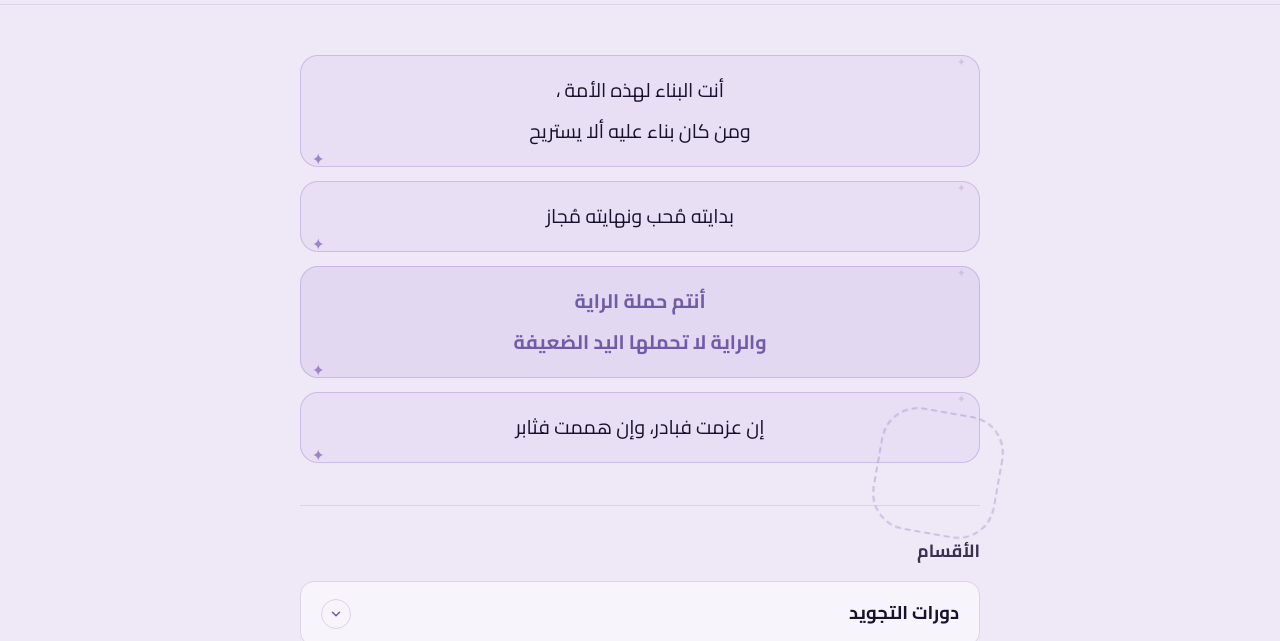
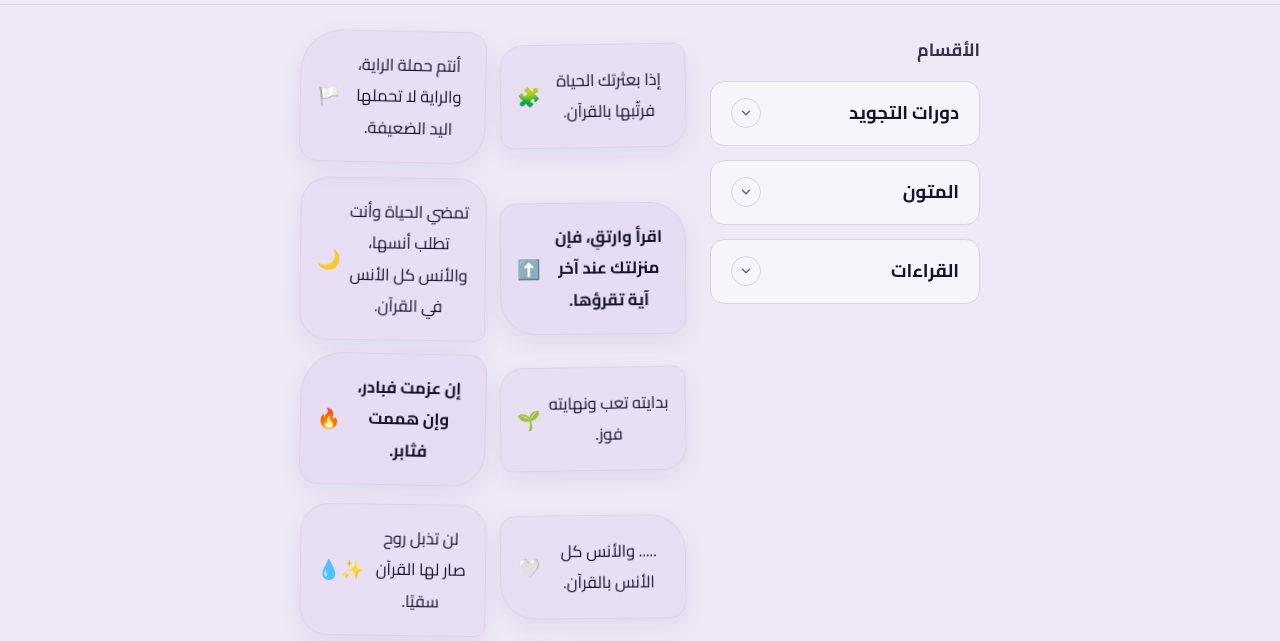
Before and after one commit to alrooh-alameen-academy/alrooh-alameen-academy.github.io, a plain HTML site: page index.html in a window 1280 px wide. Shown: the part 95-736 px from the top of the page. Drawn offline with Linux system fonts and the light colour scheme.

Commit message:
Add files via upload

```diff
--- a/index.html
+++ b/index.html
@@ -193,19 +193,23 @@ button:focus-visible, a:focus-visible {
   * { transition: none !important; }
 }
 
-/* phrase shapes */
-.home{position:relative}
-.home p{position:relative;padding:14px 18px;margin:14px 0;border-radius:18px;background:rgba(200,180,230,.18);border:1px solid rgba(150,120,200,.35);animation:rise .9s ease both}
-.home p:nth-child(2){animation-delay:.2s}.home p:nth-child(3){animation-delay:.4s}.home p:nth-child(4){animation-delay:.6s}
-.home p::before,.home p::after{content:"✦";position:absolute;color:#9b7fc4;font-size:14px;animation:twinkle 2.4s ease-in-out infinite}
-.home p::before{top:-8px;right:12px}.home p::after{bottom:-8px;left:12px;animation-delay:1.2s}
-.home .verse-main{font-weight:700;background:rgba(200,180,230,.3)}
-.home::after{content:"";position:absolute;width:120px;height:120px;border-radius:30%;border:2px dashed rgba(155,127,196,.4);bottom:-30px;right:-20px;animation:spin 18s linear infinite}
-@keyframes rise{from{opacity:0;transform:translateY(12px)}to{opacity:1;transform:none}}
-@keyframes twinkle{0%,100%{opacity:.25;transform:scale(.8)}50%{opacity:1;transform:scale(1.2)}}
-@keyframes drift{from{transform:translate(0,0)}to{transform:translate(30px,20px)}}
-@keyframes spin{to{transform:rotate(360deg)}}
-@media (prefers-reduced-motion:reduce){.home p,.home p::before,.home p::after,.home::before,.home::after{animation:none}}
+/* Floating phrase cards and two-column academy home */
+.home-layout{display:grid;grid-template-columns:minmax(0,1fr) minmax(270px,34%);gap:24px;align-items:start;direction:ltr}
+.home-layout>.home{grid-column:1;direction:rtl;min-width:0}
+.home-layout>nav{grid-column:2;direction:rtl;min-width:0;position:sticky;top:18px}
+.phrase-wall{position:relative;min-height:300px;padding:8px 0 24px}
+.phrase-grid{display:grid;grid-template-columns:repeat(2,minmax(0,1fr));gap:14px;align-items:center}
+.phrase-card{position:relative;display:flex;align-items:center;justify-content:center;min-height:104px;padding:18px 16px;text-align:center;line-height:1.9;font-size:1.03rem;color:var(--text);background:var(--card,rgba(200,180,230,.18));border:1px solid var(--line);box-shadow:0 8px 22px rgba(45,35,75,.07);overflow-wrap:anywhere;animation:floatCard var(--float-time,6s) ease-in-out infinite alternate;animation-delay:var(--float-delay,0s)}
+.phrase-card:nth-child(4n+1){border-radius:24px 12px 24px 12px;transform:rotate(-1deg)}
+.phrase-card:nth-child(4n+2){border-radius:42px 18px 34px 18px;transform:rotate(1.2deg)}
+.phrase-card:nth-child(4n+3){border-radius:16px 36px 16px 36px;transform:rotate(-.6deg)}
+.phrase-card:nth-child(4n){border-radius:28px 28px 10px 28px;transform:rotate(.8deg)}
+.phrase-card:nth-child(3n){font-weight:700;background:var(--accent-soft)}
+.phrase-emoji{display:inline-block;margin-inline-start:8px;font-size:1.15em;white-space:nowrap}
+@keyframes floatCard{from{translate:0 0}to{translate:0 -11px}}
+@media(max-width:760px){.home-layout{grid-template-columns:1fr;gap:18px}.home-layout>nav{grid-column:1;grid-row:1;position:static}.home-layout>.home{grid-column:1;grid-row:2}.phrase-grid{grid-template-columns:repeat(2,minmax(0,1fr));gap:10px}.phrase-card{min-height:92px;padding:13px 10px;font-size:.94rem}.phrase-wall{min-height:0}}
+@media(max-width:420px){.phrase-grid{grid-template-columns:1fr}.phrase-card{min-height:76px}}
+@media(prefers-reduced-motion:reduce){.phrase-card{animation:none!important}}
 
 .topmenu{display:flex;gap:6px;flex-wrap:wrap;justify-content:center;margin-top:10px}
 .topword{font-size:13px;padding:6px 12px;border-radius:999px;background:rgba(200,180,230,.25);border:1px solid rgba(150,120,200,.35);cursor:default}
@@ -213,8 +217,11 @@ button:focus-visible, a:focus-visible {
 .topbtn:active{transform:scale(.97)}
 
 .subpage{display:none}
-.subpage.on{display:block}
-body.paged .home,body.paged nav[aria-label="الأقسام"]{display:none}
+.subpage.on{display:grid;grid-template-columns:minmax(0,1fr) minmax(270px,34%);gap:24px;align-items:start;direction:ltr}
+.subpage .phrase-wall{grid-column:1;direction:rtl;min-width:0}
+.subpage .subcontent{grid-column:2;direction:rtl;min-width:0}
+@media(max-width:760px){.subpage.on{grid-template-columns:1fr;gap:16px}.subpage .phrase-wall{grid-column:1;grid-row:2}.subpage .subcontent{grid-column:1;grid-row:1}}
+body.paged .home-layout{display:none}
 .backbtn{font:inherit;padding:8px 16px;border-radius:999px;border:1px solid rgba(150,120,200,.5);background:transparent;color:inherit;cursor:pointer;margin:14px 0}
 .subpage h2{margin:8px 0 14px}
 .subitem{all:unset;cursor:pointer;display:flex;justify-content:space-between;width:100%;box-sizing:border-box}
@@ -259,12 +266,10 @@ a.qbtn{text-decoration:none;display:inline-block;line-height:1.6}
 </header>
 
 <main class="wrap">
-  <section class="home" aria-label="الرئيسية">
-    <p>أنت البناء لهذه الأمة ،<br>ومن كان بناء عليه ألا يستريح</p>
-    <p>بدايته مُحب ونهايته مُجاز</p>
-    <p class="verse-main">أنتم حملة الراية<br>والراية لا تحملها اليد الضعيفة</p>
-    <p>إن عزمت فبادر، وإن هممت فثابر</p>
-  </section>
+  <div class="home-layout">
+    <section class="home phrase-wall" aria-label="عبارات ملهمة">
+      <div class="phrase-grid" id="homePhrases"></div>
+    </section>
 
   <nav aria-label="الأقسام">
     <h2 class="section">الأقسام</h2>
@@ -316,6 +321,7 @@ a.qbtn{text-decoration:none;display:inline-block;line-height:1.6}
       </div>
     </div>
   </nav>
+  </div>
 </main>
 
 <footer>
@@ -426,14 +432,49 @@ document.querySelectorAll('.topbtn').forEach(function(b){
   var wrap=document.createElement('section');
   wrap.className='subpage';wrap.id='subpage';wrap.setAttribute('aria-live','polite');
   document.querySelector('main.wrap').appendChild(wrap);
+  var PHRASES=[
+    {text:'أنت البناء لهذه الأمة، ومن كان بناءً عليه ألا يستريح.',emoji:'🏛️'},
+    {text:'بدايته تعب ونهايته فوز.',emoji:'🌱'},
+    {text:'أنتم حملة الراية، والراية لا تحملها اليد الضعيفة.',emoji:'🏳️'},
+    {text:'إن عزمت فبادر، وإن هممت فثابر.',emoji:'🔥'},
+    {text:'..... والأنس كل الأنس بالقرآن.',emoji:'🤍'},
+    {text:'القرآن كالصاحب، كلما طالت الصحبة عرفت أسراره.',emoji:'📖'},
+    {text:'تمضي الحياة وأنت تطلب أنسها، والأنس كل الأنس في القرآن.',emoji:'🌙'},
+    {text:'اقرأ وارتقِ، فإن منزلتك عند آخر آية تقرؤها.',emoji:'⬆️'},
+    {text:'إذا بعثرتك الحياة فرتّبها بالقرآن.',emoji:'🧩'},
+    {text:'كل القلوب التي احتوت القرآن أزهرت.',emoji:'💐'},
+    {text:'لن تذبل روح صار لها القرآن سقيًا.',emoji:'✨💧'}
+  ];
+  function shuffledPhrases(){
+    var a=PHRASES.slice();
+    for(var i=a.length-1;i>0;i--){var j=Math.floor(Math.random()*(i+1));var t=a[i];a[i]=a[j];a[j]=t;}
+    return a;
+  }
+  function renderPhrases(target){
+    target.innerHTML='';
+    shuffledPhrases().forEach(function(item,i){
+      var card=document.createElement('div');card.className='phrase-card';
+      card.style.setProperty('--float-delay',(-Math.random()*5).toFixed(2)+'s');
+      card.style.setProperty('--float-time',(5+Math.random()*3).toFixed(2)+'s');
+      var words=document.createElement('span');words.textContent=item.text;
+      var emoji=document.createElement('span');emoji.className='phrase-emoji';emoji.textContent=item.emoji;emoji.setAttribute('aria-hidden','true');
+      card.appendChild(words);card.appendChild(emoji);target.appendChild(card);
+    });
+  }
+  var homePhrases=document.getElementById('homePhrases');
+  if(homePhrases)renderPhrases(homePhrases);
   function openSub(title){
     wrap.innerHTML='';
+    var phraseSide=document.createElement('section');phraseSide.className='phrase-wall';phraseSide.setAttribute('aria-label','عبارات ملهمة');
+    var phraseGrid=document.createElement('div');phraseGrid.className='phrase-grid';phraseSide.appendChild(phraseGrid);renderPhrases(phraseGrid);
+    var content=document.createElement('section');content.className='subcontent';
     var back=document.createElement('button');back.type='button';back.className='backbtn';back.textContent='رجوع للرئيسية';
     back.addEventListener('click',function(){document.body.classList.remove('paged');wrap.classList.remove('on');window.scrollTo(0,0);});
     var h=document.createElement('h2');h.textContent=title;
     var p=document.createElement('p');p.textContent='قريبًا';
-    wrap.appendChild(back);wrap.appendChild(h);
-    if(title==='قالون'){renderQaloon(wrap);}else{wrap.appendChild(p);}
+    content.appendChild(back);content.appendChild(h);
+    if(title==='قالون'){renderQaloon(content);}else{content.appendChild(p);}
+    wrap.appendChild(phraseSide);wrap.appendChild(content);
     document.body.classList.add('paged');wrap.classList.add('on');
     window.scrollTo(0,0);
   }
```
